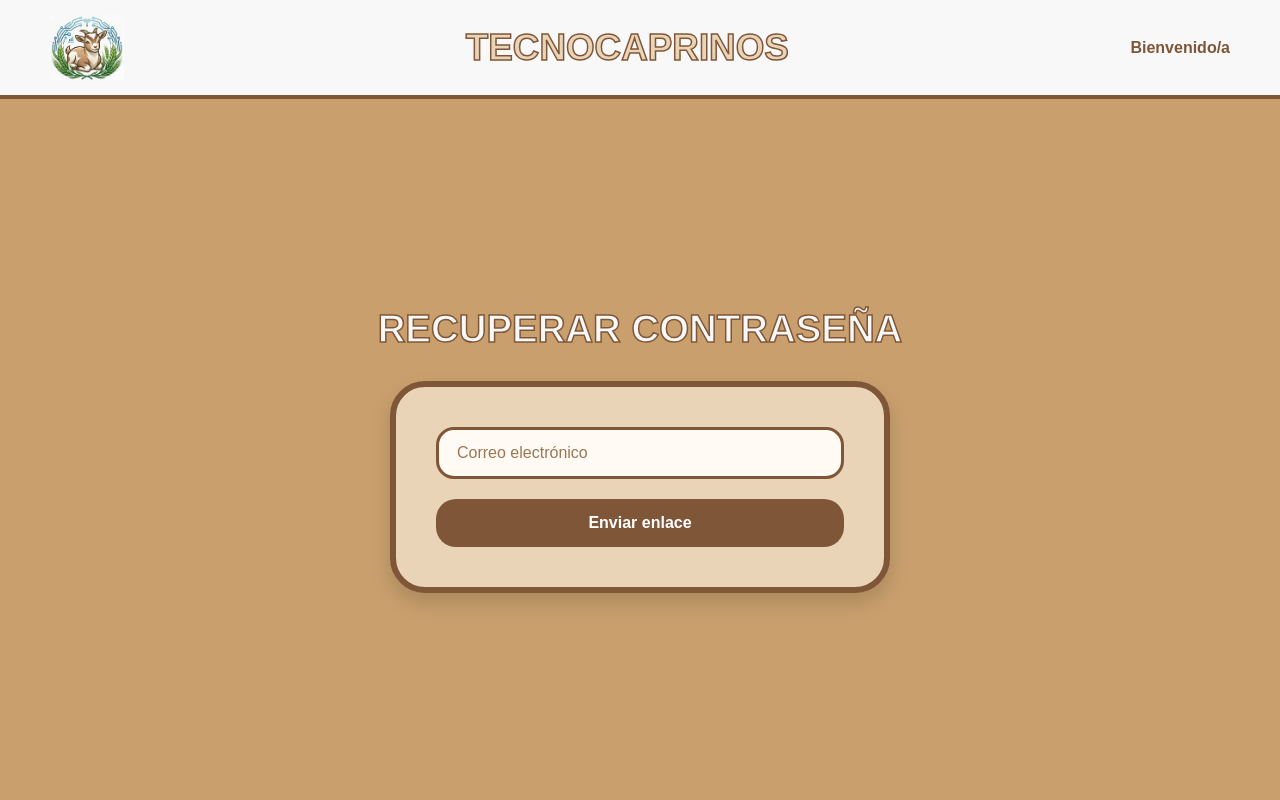
After one commit to crZ-eng/TecnoCaprinos, a Django app: page /recuperar-password/ in a window 1280 px wide. The commit adds this page. Run offline with Django 5.2, Linux system fonts and the light colour scheme.

Commit message:
Se agregan el recuperar contraseña}

```diff
--- /dev/null
+++ b/TecnoCaprinos/templates/recuperar_password.html
@@ -0,0 +1,203 @@
+<!DOCTYPE html>
+<html lang="en">
+<head>
+    {% load static %}
+    <meta charset="UTF-8">
+    <meta name="viewport" content="width=device-width, initial-scale=1.0">
+    <title>Recuperar Contraseña</title>
+        <style>
+        :root {
+            --bg-principal: #C9A06D;
+            --bg-cuadros: #EAD4B8;
+            --color-trazos: #7F5637;
+            --white: #f8f8f8;
+        }
+
+        * {
+            margin: 0;
+            padding: 0;
+            box-sizing: border-box;
+        }
+
+        body {
+            font-family: 'Fredoka', sans-serif;
+            background-color: var(--bg-principal);
+            min-height: 100vh;
+            display: flex;
+            flex-direction: column;
+        }
+
+        .header {
+            width: 100%;
+            background-color: var(--white);
+            border-bottom: 4px solid var(--color-trazos);
+            display: flex;
+            justify-content: space-between;
+            align-items: center;
+            padding: 15px 50px;
+            flex-wrap: wrap;
+            gap: 15px;
+        }
+
+        .logo {
+            height: 65px;
+        }
+
+        .header-title {
+            font-size: 2.3rem;
+            color: var(--bg-cuadros);
+            -webkit-text-stroke: 1.5px var(--color-trazos);
+            text-transform: uppercase;
+            font-weight: 600;
+        }
+
+        .welcome-user {
+            color: var(--color-trazos);
+            font-size: 1rem;
+            font-weight: 600;
+        }
+
+        .container {
+            flex: 1;
+            display: flex;
+            flex-direction: column;
+            justify-content: center;
+            align-items: center;
+            padding: 40px 20px;
+        }
+
+        .container form {
+            width: 100%;
+            max-width: 500px;
+            background-color: var(--bg-cuadros);
+            border: 6px solid var(--color-trazos);
+            border-radius: 35px;
+            padding: 40px;
+            display: flex;
+            flex-direction: column;
+            gap: 20px;
+            box-shadow: 0 10px 20px rgba(0,0,0,.15);
+        }
+
+        .container h2 {
+            color: var(--white);
+            font-size: 2.4rem;
+            text-align: center;
+            margin-bottom: 30px;
+            -webkit-text-stroke: 1.5px var(--color-trazos);
+            text-transform: uppercase;
+        }
+
+        input[type="email"] {
+            width: 100%;
+            padding: 14px 18px;
+            border: 3px solid var(--color-trazos);
+            border-radius: 18px;
+            background: #fffaf3;
+            color: var(--color-trazos);
+            font-size: 1rem;
+            font-family: 'Fredoka', sans-serif;
+            outline: none;
+            transition: .25s ease;
+        }
+
+        input[type="email"]:focus {
+            background: white;
+            transform: scale(1.01);
+        }
+
+        input::placeholder {
+            color: #9b7756;
+        }
+
+        button {
+            width: 100%;
+            padding: 15px;
+            border: none;
+            border-radius: 20px;
+            background-color: var(--color-trazos);
+            color: white;
+            font-size: 1rem;
+            font-weight: 600;
+            font-family: 'Fredoka', sans-serif;
+            cursor: pointer;
+            transition: .25s ease;
+        }
+
+        button:hover {
+            transform: scale(1.02);
+        }
+
+        @media (max-width: 768px) {
+
+            .header {
+                justify-content: center;
+                text-align: center;
+                padding: 20px;
+            }
+
+            .header-left {
+                flex-direction: column;
+            }
+
+            .logo {
+                height: 55px;
+            }
+
+            .header-title {
+                font-size: 1.7rem;
+                -webkit-text-stroke: 1px var(--color-trazos);
+            }
+
+            .welcome-user {
+                width: 100%;
+            }
+
+            .container form {
+                padding: 30px 25px;
+                border-width: 4px;
+                border-radius: 28px;
+            }
+
+            .container h2 {
+                font-size: 2rem;
+            }
+        }
+
+        @media (max-width: 480px) {
+
+            .header-title {
+                font-size: 1.4rem;
+            }
+
+            .container h2 {
+                font-size: 1.6rem;
+            }
+
+            .container form {
+                padding: 25px 20px;
+            }
+
+            input[type="email"],
+            button {
+                font-size: .95rem;
+            }
+        }
+    </style>
+</head>
+<body>
+    <div class="header">
+        <img src="{% static 'logo.jpeg' %}" alt="Logo TecnoCaprinos" class="logo">
+        <h1 class="header-title">TECNOCAPRINOS</h1>
+        <p class="welcome-user">Bienvenido/a</p>
+    </div>
+    <div class="container">
+        <h2>Recuperar Contraseña</h2>
+        <form method="POST">
+            {% csrf_token %}
+            <input type="email" name="email" placeholder="Correo electrónico" required>
+            <button type="submit">Enviar enlace</button>
+        </form>
+    </div>
+</body>
+</html>
--- a/TecnoCaprinos/urls.py
+++ b/TecnoCaprinos/urls.py
@@ -6,6 +6,7 @@ urlpatterns = [
     path('registro/', views.registro_usuario, name='registro'),
     path('login/', views.login, name='login'),
     path('dashboard/', views.dashboard, name='dashboard'),
+    path("recuperar-password/", views.recuperar_password, name="recuperar_password"),
     path('logout/', views.cerrar_sesion, name='logout'),
     path('quienesSomos/', views.quienesSomos, name='quienesSomos'),
 
--- a/TecnoCaprinos/views.py
+++ b/TecnoCaprinos/views.py
@@ -117,6 +117,48 @@ def login(request):
             messages.error(request, f"Error inesperado: {str(e)}")
     return render(request, 'login.html')
 
+#==========================
+# RECUPERAR CONTRASEÑA
+#==========================
+
+def recuperar_password(request):
+    if request.method == "POST":
+        email = request.POST.get("email")
+
+        apiKey = os.getenv("FIREBASE_WEB_API_KEY")
+
+        url = f"https://identitytoolkit.googleapis.com/v1/accounts:sendOobCode?key={apiKey}"
+
+        payload = {
+            "requestType": "PASSWORD_RESET",
+            "email": email
+        }
+
+        try:
+            response = requests.post(url, json=payload)
+
+            if response.status_code == 200:
+                messages.success(
+                    request,
+                    "Si el correo está registrado, recibirás un enlace para restablecer tu contraseña. REVISA TU SPAM, PROMOCIONES, ETC."
+                )
+                return redirect("login")
+
+            data = response.json()
+            error = data.get("error", {}).get("message")
+
+            errores = {
+                "EMAIL_NOT_FOUND": "No existe una cuenta con ese correo.",
+                "INVALID_EMAIL": "El correo no es válido."
+            }
+
+            messages.error(request, errores.get(error, "Ocurrió un error."))
+
+        except Exception:
+            messages.error(request, "Error de conexión con Firebase.")
+
+    return render(request, "recuperar_password.html")
+
 # =========================
 # CERRAR SESIÓN
 # =========================
```
Also changed, not shown: TecnoCaprinos/templates/info/anadir.html (+22 -173 lines), TecnoCaprinos/templates/info_animales.html (+13 -78 lines), TecnoCaprinos/templates/login.html (+3 -29 lines).
